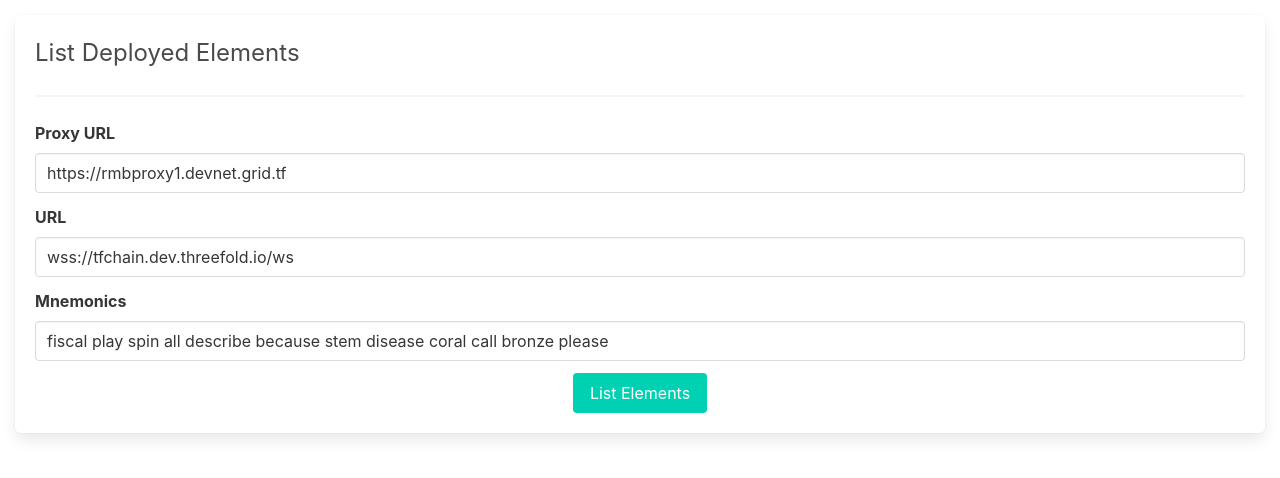
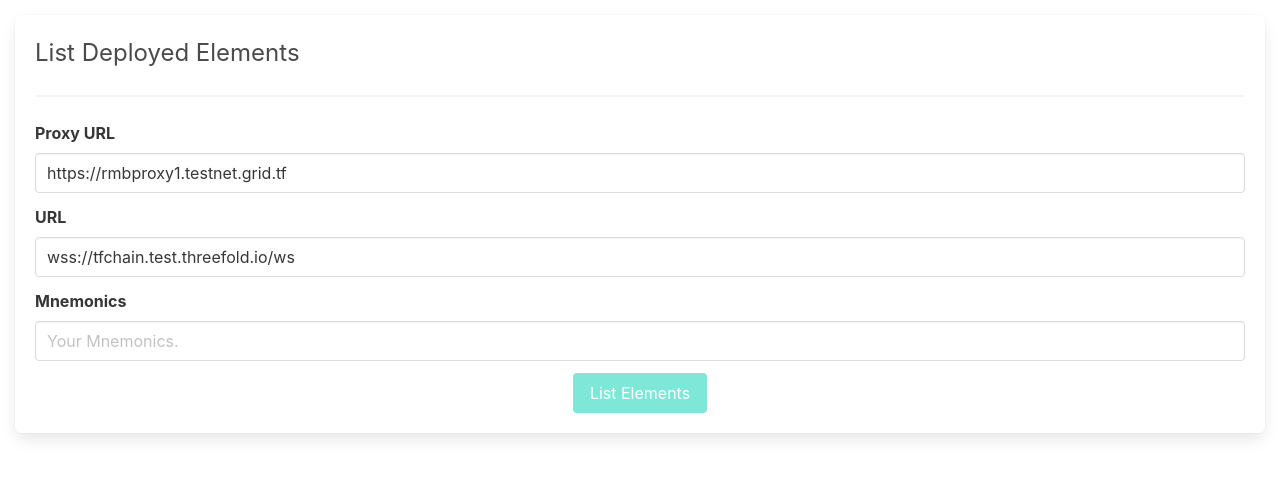
Before and after one commit to threefoldtecharchive/grid_weblets, a Svelte app: page / in a window 1280 px wide. Shown: the top 478 px of the page. Built offline with nearby package versions, Linux system fonts and the light colour scheme.

Commit message:
Fixed valid getter

```diff
--- a/src/elements/DeployedList/DeployedList.wc.svelte
+++ b/src/elements/DeployedList/DeployedList.wc.svelte
@@ -15,11 +15,7 @@
   ];
   let active: string = "Kubernetes";
 
-  const data = new BaseConfig(
-    "wss://tfchain.dev.threefold.io/ws",
-    undefined,
-    "fiscal play spin all describe because stem disease coral call bronze please"
-  );
+  const data = new BaseConfig();
   let loading = false;
   let configed = false;
   let list: DeployedList;
--- a/src/types/baseConfig.ts
+++ b/src/types/baseConfig.ts
@@ -1,7 +1,7 @@
 export default class BaseConfig {
   public constructor(
-    public url: string = "",
-    public proxyURL: string = "https://rmbproxy1.devnet.grid.tf",
+    public url: string = "wss://tfchain.test.threefold.io/ws",
+    public proxyURL: string = "https://rmbproxy1.testnet.grid.tf",
     public mnemonics: string = ""
   ) {}
 
--- a/src/types/caprover.ts
+++ b/src/types/caprover.ts
@@ -19,14 +19,15 @@ export default class Caprover {
   ) {}
 
   public get valid(): boolean {
-    const { name, cpu, memory, nodeId, domain, publicKey } = this;
+    const { name, cpu, memory, nodeId, domain, publicKey, configs } = this;
     return (
       name !== "" &&
       isValidInteger(cpu) &&
       isValidInteger(memory) &&
       isValidInteger(nodeId) &&
       domain !== "" &&
-      publicKey !== ""
+      publicKey !== "" &&
+      configs.valid
     );
   }
 }
```
